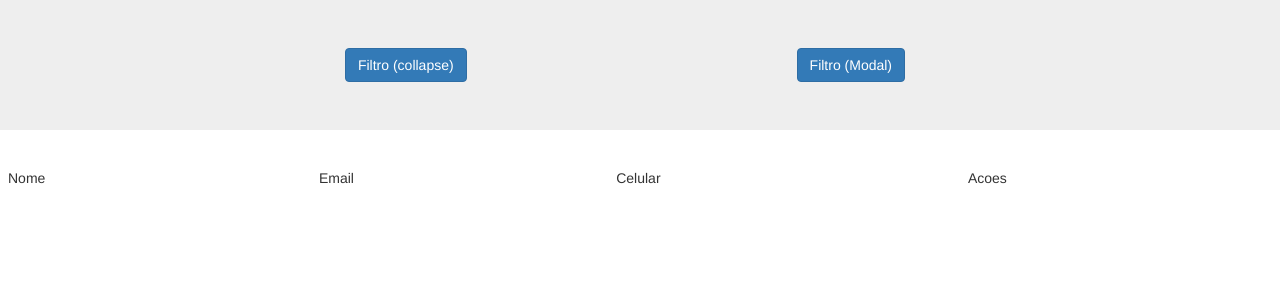
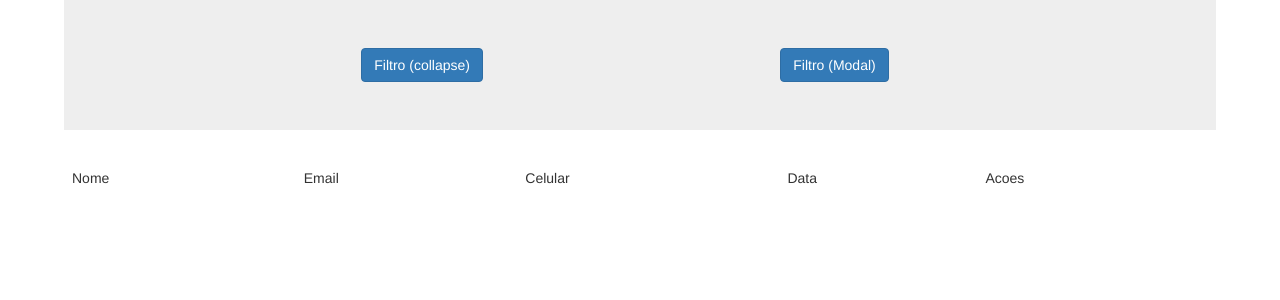
Before and after one commit to jpmarques-13/agenda, a Django app: page /polls/VerContatos in a window 1280 px wide. Shown: the part 131-431 px from the top of the page. Run offline with Django 3.2, Linux system fonts and the light colour scheme; data that the repository does not hold is empty; some libraries are stand-ins or nearby versions.

Commit message:
formato de data arrumado

```diff
--- a/polls/forms.py
+++ b/polls/forms.py
@@ -5,7 +5,7 @@ from .models import Contato
 class ContatoForm(ModelForm):
     class Meta:
         model=Contato
-        fields=['Nome','Email','Celular']
+        fields=['Nome','Email','Celular','Data']
 
 class Filtro(forms.Form):
     nome=forms.CharField(label=u'Nome', max_length=250, widget=forms.TextInput(
--- a/polls/models.py
+++ b/polls/models.py
@@ -1,6 +1,6 @@
 # -*- coding: utf-8 -*-
 from __future__ import unicode_literals
-
+from datetime import datetime
 from django.db import models
 
 # Create your models here.
@@ -9,3 +9,4 @@ class Contato(models.Model):
     Nome = models.CharField(max_length=250)
     Email = models.EmailField()
     Celular =  models.CharField(max_length=14)
+    Data = models.DateField(blank=True)
--- a/polls/views.py
+++ b/polls/views.py
@@ -1,5 +1,5 @@
 # -*- coding: utf-8 -*-
-from django.http import HttpResponse
+from django.http import *
 from django.shortcuts import render
 from .forms import *
 from .models import Contato
@@ -36,7 +36,7 @@ def VerContatos (request):
         celular=form.cleaned_data.get("celular")
         nome=form.cleaned_data.get("nome")
         if nome:
-            contatos = contatos.filter(Nome=nome)
+            contatos = contatos.filter(Nome__icontains=nome)
         if celular:
             contatos = contatos.filter(Celular=celular)
     paginator=Paginator(contatos,ITEMS_PER_PAGE)
@@ -60,6 +60,8 @@ def EditarContatos (request,id):
             #form = ContatoForm(request.POST, instance=contatos )
         #return redirect('polls:VerContatos')
     return render (request,'editarContato.html',locals())
+
+
 def deletarContatos (request,id):
     contatos = Contato.objects.get(pk=id)
     contatos.delete()
--- a/templates/VerContatos.html
+++ b/templates/VerContatos.html
@@ -31,8 +31,8 @@
   z-index:2;
 }
 </style>
-</div>
-<div class="jumbotron">
+
+
   {% if messages %}
   {% for message in messages %}
   <div  class="alert alert-{{ message.tags }} alert-dismissible" role="alert">
@@ -41,18 +41,12 @@
     </button>
     <h4 >{{ message }}</h4>
   </div>
+{% endfor %}
 </div>
-      {% endfor %}
 {% endif %}
-  <style media="screen">
-    .alert{
-      background-color: green;
-      color:white;
-    }
 
-  </style>
+<div class="jumbotron col-lg-12 col-xl-12">
 <div  class="row col-xl-8 ">
-
   <a type="button" name="button" class='btn btn-primary' data-toggle="collapse" data-target="#demo">Filtro (collapse)</a>
   <button type="button" class="btn btn-primary" data-toggle="modal" data-target="#myModal">Filtro (Modal)</button>
 </div>
@@ -68,12 +62,8 @@
         </form>
       </div>
     </div>
-
   </div>
 </div>
-
-</div>
-
 <div id='demo' class='collapse block' >
   <form class="form-group" action="{%url 'polls:VerContatos'%}" method="get">
     {%csrf_token%}
@@ -81,6 +71,14 @@
     {% bootstrap_button "Search" button_type="submit" button_class="btn-primary" %}
   </form>
 </div>
+</div>
+
+<style media="screen">
+.alert{
+  background-color: green;
+  color:white;
+}
+</style>
 
 <table class='table table-striped '>
   <thead>
@@ -89,6 +87,7 @@
       <td>Nome</td>
       <td>Email</td>
       <td>Celular</td>
+      <td>Data</td>
       <td>Acoes</td>
     </tr>
   </thead>
@@ -98,13 +97,13 @@
       <td class='search nome'>{{contato.Nome}}</td>
       <td class='search email'>{{contato.Email}}</td>
       <td class='search celular'>{{contato.Celular}}</td>
-                      <td> <a href="{%url 'polls:editar' contato.id %}"><button type="button" class="btn btn-primary"> {% bootstrap_icon "pencil" %} Editar</button></a> </td>
-                      <td> <a href="{%url 'polls:deletar' contato.id %}"><button type="button" class="btn btn-primary"> {% bootstrap_icon "trash" %} Deletar</button></a> </td>
+      <td class='search celular'>{{contato.Data|date:'d/m/Y'}}</td>
+      <td> <a href="{%url 'polls:editar' contato.id %}"><button type="button" class="btn btn-primary">{% bootstrap_icon "pencil" %} Editar</button></a> </td>
+      <td> <a href="{%url 'polls:deletar' contato.id %}"><button type="button" class="btn btn-primary">{% bootstrap_icon "trash" %} Deletar</button></a> </td>
     </tr>
     {% endfor %}
   </tbody>
 </table>
-</div>
 <div class="row col-lg-12 col-xl-12" style="display:flex;justify-content:center;">
   <div  class="btn-group col-lg-4 col-xl-4">
     {% if contatos.has_previous and not contatos.has_next %}
@@ -144,7 +143,9 @@
 </style>
 {%endblock%}
 {%block script%}
- <script type="text/javascript">
+<script >
        $("#id_celular").mask("(00)00000-0000");
+       $("#id_Data").mask("00/00/0000");
+       document.getElementById ("id_Data").placeholder='dd/mm/yyyy'
 </script>
 {%endblock%}
--- a/templates/novocontato.html
+++ b/templates/novocontato.html
@@ -42,10 +42,14 @@
         </tbody>
     </table>
 </div>
+
+
 {%endblock%}
 {%block script%}
  <script type="text/javascript">
         $("#id_Celular").mask("(00)00000-0000");
+        $("#id_Data").mask("00/00/0000");
+        document.getElementById("id_Data").placeholder='dd/mm/yyyy'
 </script>
 
 
```
Also changed, not shown: Lais/settings.py (+5 -2 lines), templates/editarContato.html (+4 -5 lines), polls/migrations/0003_contato_data.py (added), polls/migrations/0004_auto_20190808_1639.py (added). Lines whose indentation alone changed are shown as unchanged.
